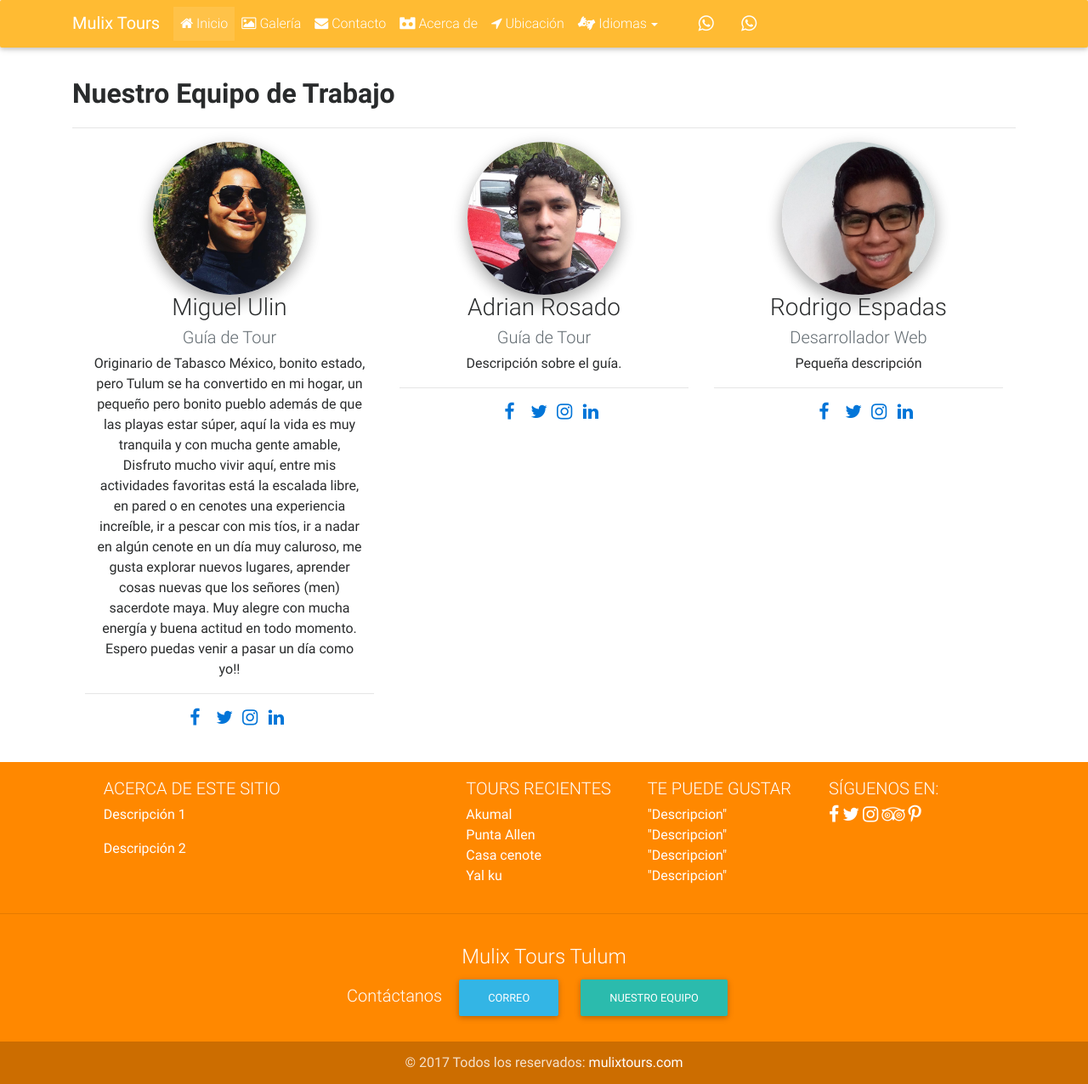
After one commit to MulixTours/WebApp, a PHP site: page /equipo.php in a window 1280 px wide. The commit adds this page. Shown: the whole page at 85% size. Run offline with PHP 8.4, Linux system fonts and the light colour scheme; some libraries are stand-ins or nearby versions.

Commit message:
Optimización 2
Se optimizo más el código.

```diff
--- /dev/null
+++ b/css/styles.css
@@ -0,0 +1,121 @@
+    /* TEMPLATE STYLES */
+    /* Necessary for full page carousel*/
+
+    html,
+    body {
+        height: 100%;
+    }
+    /* Navigation*/
+
+    .navbar {
+        background-color: transparent;
+    }
+
+    .top-nav-collapse {
+        background-color: #ffbb33;
+    }
+
+    footer.page-footer {
+        background-color: #FF8800;
+    }
+
+    @media only screen and (max-width: 768px) {
+        .navbar {
+            background-color: #4285F4;
+        }
+    }
+
+    .scrolling-navbar {
+        -webkit-transition: background .5s ease-in-out, padding .5s ease-in-out;
+        -moz-transition: background .5s ease-in-out, padding .5s ease-in-out;
+        transition: background .5s ease-in-out, padding .5s ease-in-out;
+    }
+    /* Carousel*/
+
+    .carousel {
+        height: 100%;
+    }
+
+    @media (max-width: 776px) {
+        .carousel {
+            height: 100%;
+        }
+    }
+
+    .carousel-item,
+    .active {
+        height: 100%;
+    }
+
+    .carousel-inner {
+        height: 100%;
+    }
+    /*Caption*/
+
+    .flex-center {
+        color: #fff;
+    }
+
+    .marketing .col-lg-4 {
+        margin-bottom: 20px;
+        text-align: center;
+    }
+
+    .marketing h2 {
+        font-weight: normal;
+    }
+
+    .marketing .col-lg-4 p {
+        margin-right: 10px;
+        margin-left: 10px;
+    }
+
+    .featurette-divider1 {
+        margin-top: 60px;
+        margin-bottom: 5px;
+        /* Space out the Bootstrap <hr> more */
+    }
+
+    .featurette-divider2 {
+        margin-top: 5px;
+        margin-bottom: 30px;
+        /* Space out the Bootstrap <hr> more */
+    }
+
+     :-webkit-any(article, aside, nav, section) h1 {
+        font-size: 1.5em;
+        -webkit-margin-before: 0.83em;
+        -webkit-margin-after: 0.83em;
+    }
+
+    h1 {
+        display: block;
+        font-size: 2em;
+        -webkit-margin-before: 0.67em;
+        -webkit-margin-after: 0.67em;
+        -webkit-margin-start: 0px;
+        -webkit-margin-end: 0px;
+        font-weight: bold;
+    }
+
+    .zoom {
+        transition: 1.5s ease;
+        -moz-transition: 1.5s ease;
+        /* Firefox */
+        -webkit-transition: 1.5s ease;
+        /* Chrome - Safari */
+        -o-transition: 1.5s ease;
+        /* Opera */
+    }
+
+    .zoom:hover {
+        transform: scale(2);
+        -moz-transform: scale(2);
+        /* Firefox */
+        -webkit-transform: scale(2);
+        /* Chrome - Safari */
+        -o-transform: scale(2);
+        /* Opera */
+        -ms-transform: scale(2);
+        /* IE9 */
+    }
--- a/design/footer.php
+++ b/design/footer.php
@@ -52,14 +52,14 @@
             <li>
                 <h5>Contáctanos</h5>
             </li>
-            <li><a target="_blank" href="http://mdbootstrap.com/getting-started/" class="btn btn-info" rel="nofollow">Correo</a></li>
-            <li><a target="_blank" href="vistas/equipo.html" class="btn btn-default" rel="nofollow">Nuestro equipo</a></li>
+            <li><a target="_blank" href="#" class="btn btn-info" rel="nofollow">Correo</a></li>
+            <li><a target="_blank" href="equipo.php" class="btn btn-default" rel="nofollow">Nuestro equipo</a></li>
         </ul>
     </div>
     <!--/.Call to action-->
     <!--Copyright-->
     <div class="footer-copyright">
-        <div class="container-fluid"> © 2017 Copyright: <a href="http://www.MDBootstrap.com"> mulixtours.com </a> </div>
+        <div class="container-fluid"> © 2017 Todos los reservados: <a href="http://www.MDBootstrap.com"> mulixtours.com </a> </div>
     </div>
     <!--/.Copyright-->
 </footer>
--- a/design/head.php
+++ b/design/head.php
@@ -13,5 +13,6 @@
 
     <!-- Material Design Bootstrap -->
     <link href="css/mdb.min.css" rel="stylesheet">
+    <link href="css/styles.css" rel="stylesheet">
     <link href="css/free/_hover-effects.css" rel="stylesheet">
 </head>
--- a/design/header2.php
+++ b/design/header2.php
@@ -0,0 +1,40 @@
+<!--Navbar-->
+<nav class="navbar navbar-toggleable-md navbar-dark fixed-top warning-color">
+    <div class="container">
+        <button class="navbar-toggler navbar-toggler-right" type="button" data-toggle="collapse" data-target="#navbarNav1" aria-controls="navbarNav1" aria-expanded="false" aria-label="Toggle navigation"> <span class="navbar-toggler-icon"></span> </button>
+        <a class="navbar-brand" href="index.php"> <strong>Mulix Tours</strong> </a>
+        <div class="collapse navbar-collapse" id="navbarNav1">
+            <ul class="navbar-nav mr-auto">
+                <li class="nav-item active"> <a class="nav-link" href="index.php"><i class="fa fa-home" aria-hidden="true"></i> Inicio <span class="sr-only">(current)</span></a> </li>
+                <li class="nav-item"> <a class="nav-link" href="#"><i class="fa fa-picture-o" aria-hidden="true"></i> Galería</a> </li>
+                <li class="nav-item"> <a class="nav-link" href="#"><i class="fa fa-envelope" aria-hidden="true"></i> Contacto</a> </li>
+                <li class="nav-item"> <a class="nav-link" href="filosofia.html"><i class="fa fa-simplybuilt" aria-hidden="true"></i> Acerca de</a> </li>
+                <li class="nav-item"> <a class="nav-link" href="#"><i class="fa fa-location-arrow" aria-hidden="true"></i> Ubicación</a> </li>
+                <li class="nav-item dropdown btn-group">
+                    <a class="nav-link dropdown-toggle" id="dropdownMenu1" data-toggle="dropdown" aria-haspopup="true" aria-expanded="false"><i class="fa fa-american-sign-language-interpreting" aria-hidden="true"></i> Idiomas</a>
+                    <div class="dropdown-menu dropdown" aria-labelledby="dropdownMenu1">
+                        <a class="dropdown-item" href="#">English</a>
+                    </div>
+                </li>
+                <li class="nav-item">
+                    <a class="nav-link"></a>
+                </li>
+                <li class="nav-item">
+                    <a class="nav-link"></a>
+                </li>
+                <li class="nav-item"> <a href="+52 1 984 141 7026" class="nav-link"><i class="fa fa-whatsapp fa-lg" aria-hidden="true"></i></a>
+                    <li class="nav-item">
+                        <a class="nav-link"></a>
+                    </li>
+                    <li class="nav-item"> <a href="+52 1 984 210 7952" class="nav-link"><i class="fa fa-whatsapp fa-lg" aria-hidden="true"></i></a> </li>
+            </ul>
+            <form class="form-inline waves-effect waves-light">
+                <!--<input class="form-control" type="text" placeholder="Buscar">-->
+                <!--<a class="nav-link">Idiomas</a>--></form>
+        </div>
+    </div>
+</nav>
+<!--/.Navbar-->
+<br>
+<br>
+<br>
--- /dev/null
+++ b/equipo.php
@@ -0,0 +1,92 @@
+<!DOCTYPE html>
+<html lang="es">
+
+
+<?php include("design/head.php")?>
+
+<style rel="stylesheet">
+     :-webkit-any(article, aside, nav, section) h1 {
+        font-size: 1.5em;
+        -webkit-margin-before: 0.83em;
+        -webkit-margin-after: 0.83em;
+    }
+
+    .h3 {
+        margin-top: 15px;
+        display: block;
+        font-size: 2em;
+        -webkit-margin-before: 0.67em;
+        -webkit-margin-after: 0.67em;
+        -webkit-margin-start: 0px;
+        -webkit-margin-end: 0px;
+        font-weight: bold;
+    }
+
+</style>
+
+
+<body>
+
+    <?php include("design/header2.php")?>
+
+    <!--Content-->
+    <div class="container">
+        <h1 class="doc-title doc-first">Nuestro Equipo de Trabajo</h1>
+        <hr>
+        <div class="container marketing">
+            <div class="row">
+                <div class="col-lg-4 wow fadeIn" data-wow-delay="0.2s"> <img class="rounded-circle z-depth-2 zoom" src="img/ulin.png" alt="Generic placeholder image" width="180" height="180">
+                    <h3>Miguel Ulin</h3>
+                    <h5 class="text-muted">Guía de Tour</h5>
+                    <p>Originario de Tabasco México, bonito estado, pero Tulum se ha convertido en mi hogar, un pequeño pero bonito pueblo además de que las playas estar súper, aquí la vida es muy tranquila y con mucha gente amable, Disfruto mucho vivir aquí, entre mis actividades favoritas está la escalada libre, en pared o en cenotes una experiencia increíble, ir a pescar con mis tíos, ir a nadar en algún cenote en un día muy caluroso, me gusta explorar nuevos lugares, aprender cosas nuevas que los señores (men) sacerdote maya. Muy alegre con mucha energía y buena actitud en todo momento. Espero puedas venir a pasar un día como yo!!</p>
+                    <hr>
+                    <div class="row justify-content-md-center">
+                        <div class="col-lg-1"><a href="https://www.facebook.com/miguel.ulin"><i class="fa fa-facebook fa-lg"></i></a></div>
+                        <div class="col-lg-1"><a href="#"><i class="fa fa-twitter fa-lg"></i></a> </div>
+                        <div class="col-lg-1"><a href="https://www.instagram.com/miguel.ulin/"><i class="fa fa-instagram fa-lg"></i></a> </div>
+                        <div class="col-lg-1"><a href="#"><i class="fa fa-linkedin fa-lg"></i></a> </div>
+
+                    </div>
+                </div>
+                <!-- /.col-lg-4 -->
+                <div class="col-lg-4 wow fadeIn" data-wow-delay="0.4s"> <img class="rounded-circle z-depth-2 zoom" src="img/adrian.jpg" alt="Generic placeholder image" width="180" height="180">
+                    <h3>Adrian Rosado</h3>
+                    <h5 class="text-muted">Guía de Tour</h5>
+                    <p>Descripción sobre el guía.</p>
+                    <hr>
+                    <div class="row justify-content-md-center">
+                        <div class="col-lg-1"><a href="https://www.facebook.com/profile.php?id=100008195769486"><i class="fa fa-facebook fa-lg"></i></a></div>
+                        <div class="col-lg-1"><a href="#"><i class="fa fa-twitter fa-lg"></i></a> </div>
+                        <div class="col-lg-1"><a href="#"><i class="fa fa-instagram fa-lg"></i></a> </div>
+                        <div class="col-lg-1"><a href="#"><i class="fa fa-linkedin fa-lg"></i></a> </div>
+
+                    </div>
+
+                </div>
+                <!-- /.col-lg-4 -->
+                <div class="col-lg-4 wow fadeIn" data-wow-delay="0.6s"> <img class="rounded-circle z-depth-2 zoom" src="img/eric.jpg" alt="Generic placeholder image" width="180" height="180">
+                    <h3>Rodrigo Espadas</h3>
+                    <h5 class="text-muted">Desarrollador Web</h5>
+                    <p>Pequeña descripción</p>
+                    <hr>
+                    <div class="row justify-content-md-center">
+                        <div class="col-lg-1"><a href="https://www.facebook.com/profile.php?id=100009281713496"><i class="fa fa-facebook fa-lg"></i></a></div>
+                        <div class="col-lg-1"><a href="#"><i class="fa fa-twitter fa-lg"></i></a> </div>
+                        <div class="col-lg-1"><a href="https://www.instagram.com/rodrigo.espadas/"><i class="fa fa-instagram fa-lg"></i></a> </div>
+                        <div class="col-lg-1"><a href="#"><i class="fa fa-linkedin fa-lg"></i></a> </div>
+
+                    </div>
+                </div>
+                <!-- /.col-lg-4 -->
+            </div>
+            <!-- /.row -->
+        </div>
+
+    </div>
+
+    <?php include("design/footer.php")?>
+
+
+</body>
+
+</html>
```
Also changed, not shown: css/style.css (deleted, +0 -65 lines), design/header1.php (+19 -8 lines), index.php (+6 -6 lines), vistas/equipo.html (deleted, +0 -279 lines).
